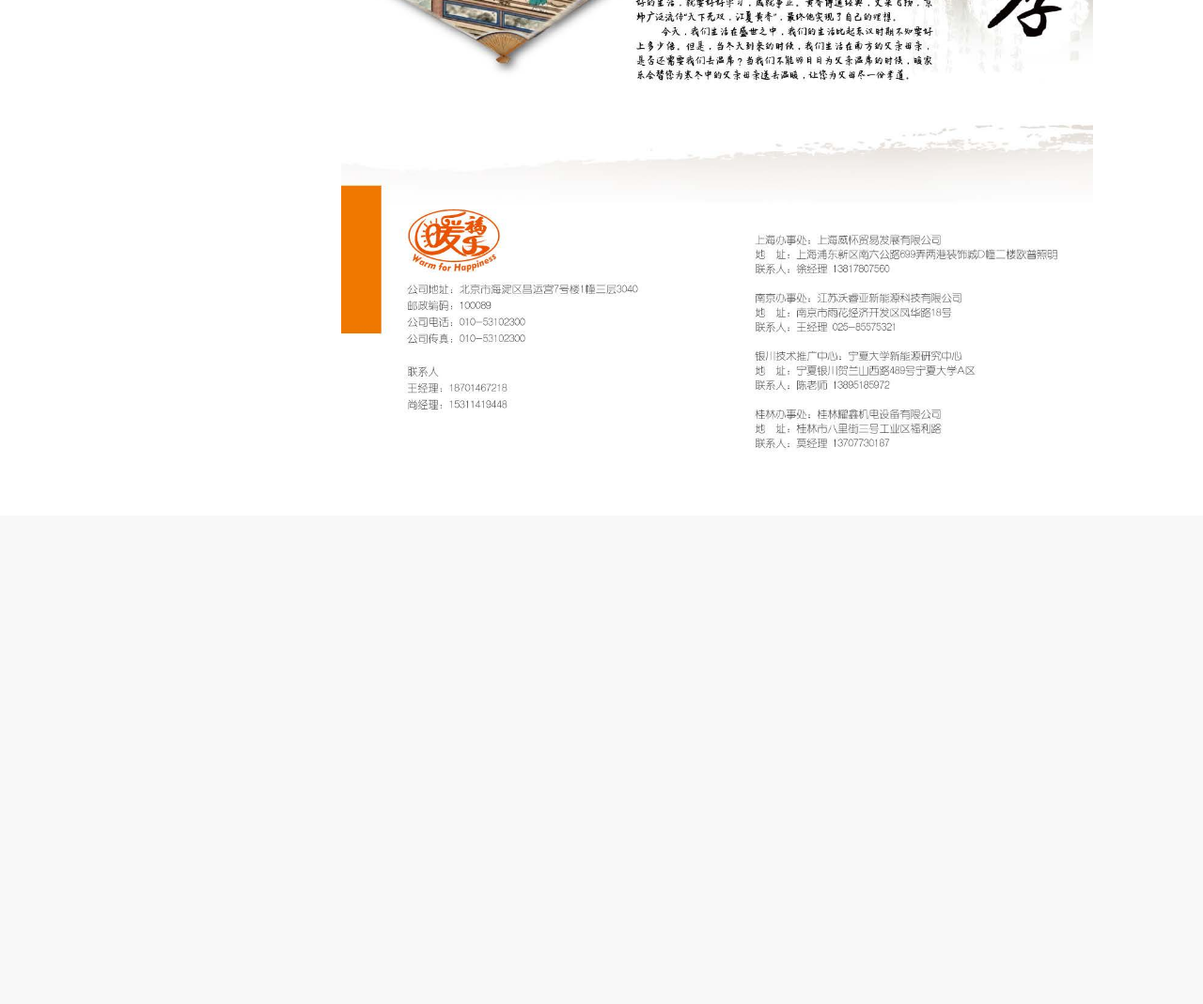
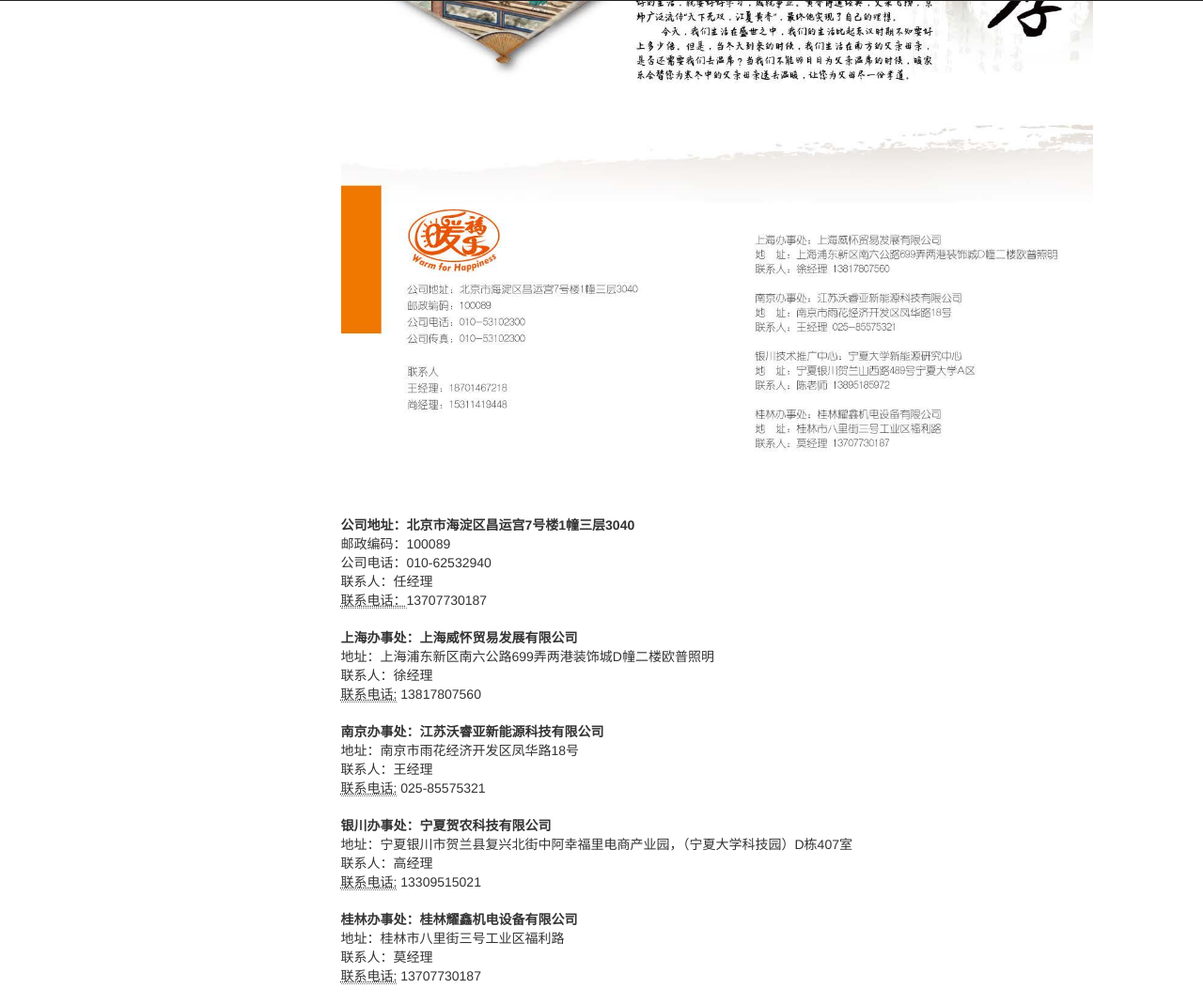
Before and after one commit to GTMHS/blog_new, a Django app: page /aboutus/ in a window 1280 px wide. Shown: the part 799-1868 px from the top of the page at 94% size. Before the commit the page ends 1277 px from the top, so only its background shows below. Run offline with Django 3.2, Linux system fonts and the light colour scheme; data comes from the database, SQL or seed files in the repository; both versions use the stored data as it was after the commit; some libraries are stand-ins or nearby versions.

Commit message:
20200113 添加底部信息

```diff
--- a/Django/settings.py
+++ b/Django/settings.py
@@ -25,12 +25,11 @@ SECRET_KEY = 'uxh3ci+1zm7mo(%78ceih%*+pw522-pte*c7rgbcfz%b9bpd)5'
 # SECURITY WARNING: don't run with debug turned on in production!
 DEBUG = True
 
-ALLOWED_HOSTS = ['192.168.1.123',
+ALLOWED_HOSTS = ['www.bjhantsing.com',
+                 'www.bjhantsing.cn',
                  '127.0.0.1',
                  '192.168.108.102',
                  ]
-
-
 # Application definition
 
 INSTALLED_APPS = [
--- a/aboutus/templates/about_us.html
+++ b/aboutus/templates/about_us.html
@@ -15,4 +15,38 @@ active
         <h1>关于我们 <small>关于我们</small></h1>
     </div>
     <p>{{ content.content|safe }}</p>
+
+    <address>
+        <strong>公司地址：北京市海淀区昌运宫7号楼1幢三层3040</strong><br>
+        邮政编码：100089<br>
+        公司电话：010-62532940<br>
+        联系人：任经理<br>
+        <abbr title="Phone">联系电话：</abbr>13707730187
+    </address>
+    <address>
+        <strong>上海办事处：上海威怀贸易发展有限公司</strong><br>
+        地址：上海浦东新区南六公路699弄两港装饰城D幢二楼欧普照明<br>
+        联系人：徐经理<br>
+        <abbr title="Phone">联系电话:</abbr> 13817807560
+    </address>
+    <address>
+        <strong>南京办事处：江苏沃睿亚新能源科技有限公司</strong><br>
+        地址：南京市雨花经济开发区凤华路18号<br>
+        联系人：王经理<br>
+        <abbr title="Phone">联系电话:</abbr> 025-85575321
+    </address>
+    <address>
+        <strong>银川办事处：宁夏贺农科技有限公司</strong><br>
+        地址：宁夏银川市贺兰县复兴北街中阿幸福里电商产业园，（宁夏大学科技园）D栋407室<br>
+        联系人：高经理<br>
+        <abbr title="Phone">联系电话:</abbr> 13309515021
+    </address>
+    <address>
+        <strong>桂林办事处：桂林耀鑫机电设备有限公司</strong><br>
+        地址：桂林市八里街三号工业区福利路<br>
+        联系人：莫经理<br>
+        <abbr title="Phone">联系电话:</abbr> 13707730187
+    </address>
+
+
 {% endblock %}
--- a/templates/base.html
+++ b/templates/base.html
@@ -28,7 +28,7 @@
                     <img alt="Brand" src="{% static 'pic/brand_NFL.png' %}" height="44">
                 </a>
                 <a class="navbar-brand" href="/" style="padding-top: 3px;">
-                    <img src="{% static 'pic/brand.png' %}" alt="北京瀚清科技发展有限公司" width="200" height="44">
+                    <img src="{% static 'pic/brand_bjhq.png' %}" alt="北京瀚清科技发展有限公司" width="200" height="44">
                 </a>
             </div>
             <!-- Collect the nav links, forms, and other content for toggling -->
@@ -138,6 +138,23 @@
 
     </div>
 
+    <nav class="navbar navbar-fixed-bottom navbar-inverse">
+        <div class="container">
+            <div class="row" style="color: #ffffff">
+                <div class="col-md-4" style="margin-top: 15px" align="right">
+                    <img src="{% static 'pic/brand_NFL.png' %}" alt="" style="height: 44px">
+                    <img src="{% static 'pic/ghs.png' %}" alt="">京ICP备19059070号
+                </div>
+                <div class="col-md-4" style="margin-top: 10px">
+                    <img src="{% static 'pic/brand_bjhq_reverse.png' %}" alt="" style="width: 360px;height: 45px;">
+                </div>
+                <div class="col-md-4" style="margin-top: 15px;font-size: medium" >
+                    ©2019-2020 北京瀚清科技发展有限公司 版权所有
+                </div>
+            </div>
+        </div>
+    </nav>
+
 
 </body>
 </html>
```
Also changed, not shown: db.sqlite3, static/pic/banner1.jpg (deleted), static/pic/banner178.jpg (deleted), static/pic/banner2.jpg (deleted), static/pic/banner3.jpg (deleted), static/pic/banner4.jpg (deleted), static/pic/brand_bjhq.png (renamed from static/pic/brand.png), static/pic/brand_bjhq_reverse.png (added), static/pic/products/1.png (deleted), static/pic/products/2.jpg (deleted), static/pic/products/3.jpg (deleted), static/pic/products/4.jpg (deleted), static/pic/products/more_ad.jpg (deleted), static/pic/四种烦恼.jpg (deleted), 1 more files.
